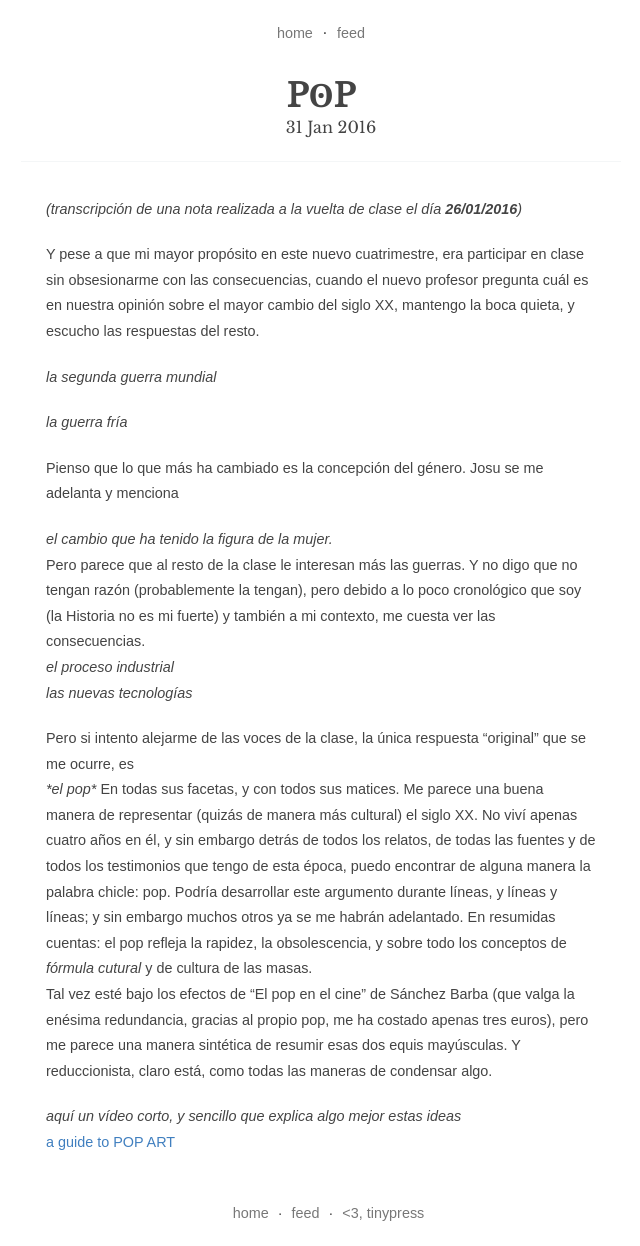
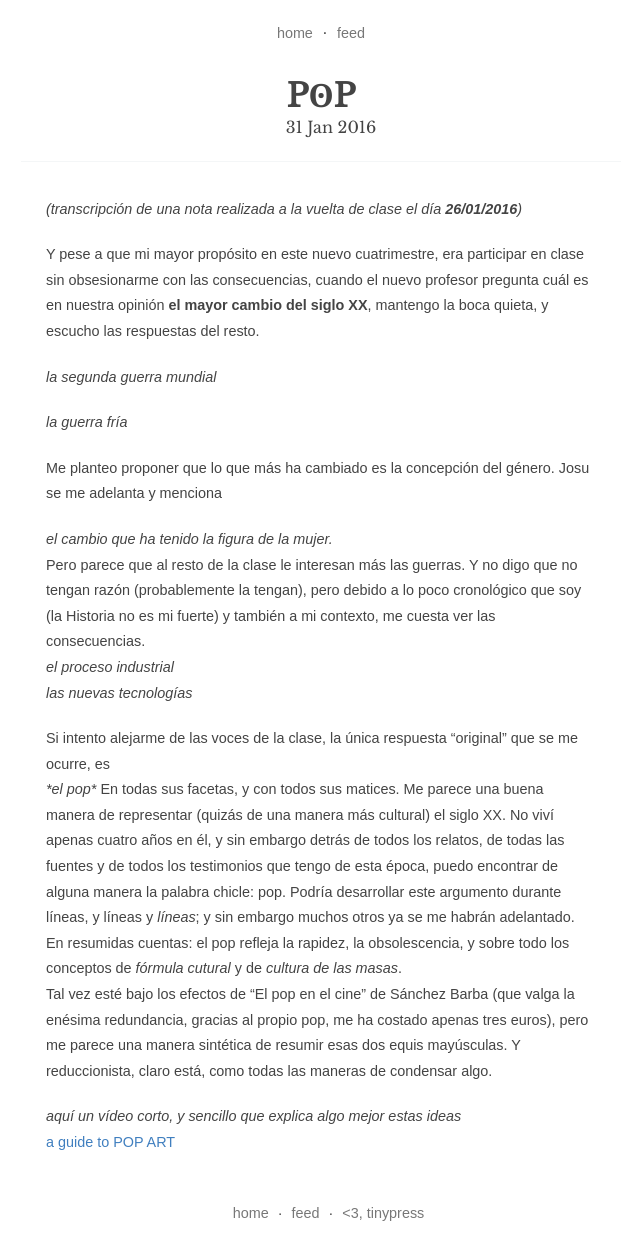
Before and after one commit to alvarosnicket/alvarosnicket.github.io, a Jekyll site: the page built from _posts/2016-01-31-p-p.markdown, in a window 1280 px wide. Shown: the whole page, without its empty margins (319-959 px from the left). Built offline with Jekyll 4.4.1, drawn with Linux system fonts in a browser that asks for light colours.

Commit message:
Post update: PʘP

```diff
--- a/_posts/2016-01-31-p-p.markdown
+++ b/_posts/2016-01-31-p-p.markdown
@@ -5,22 +5,22 @@ layout: post
 ---
 _(transcripción de una nota realizada a la vuelta de clase el día **26/01/2016**)_
 
-Y pese a que mi mayor propósito en este nuevo cuatrimestre, era participar en clase sin obsesionarme con las consecuencias, cuando el nuevo profesor pregunta cuál es en nuestra opinión sobre el mayor cambio del siglo XX, mantengo la boca quieta, y escucho las respuestas del resto.
+Y pese a que mi mayor propósito en este nuevo cuatrimestre, era participar en clase sin obsesionarme con las consecuencias, cuando el nuevo profesor pregunta cuál es en nuestra opinión **el mayor cambio del siglo XX**, mantengo la boca quieta, y escucho las respuestas del resto.
 
 *la segunda guerra mundial*
 
 *la guerra fría*
 
-Pienso que lo que más ha cambiado es la concepción del género. Josu se me adelanta y menciona
+Me planteo proponer que lo que más ha cambiado es la concepción del género. Josu se me adelanta y menciona
 
 *el cambio que ha tenido la figura de la mujer.*
 Pero parece que al resto de la clase le interesan más las guerras. Y no digo que no tengan razón (probablemente la tengan), pero debido a lo poco cronológico que soy (la Historia no es mi fuerte) y también a mi contexto, me cuesta ver las consecuencias.
 *el proceso industrial*
 *las nuevas tecnologías*
 
-Pero si intento alejarme de las voces de la clase, la única respuesta "original" que se me ocurre, es
+Si intento alejarme de las voces de la clase, la única respuesta "original" que se me ocurre, es
 _*el pop*_
-En todas sus facetas, y con todos sus matices.  Me parece una buena manera de representar (quizás de manera más cultural) el siglo XX. No viví apenas cuatro años en él, y sin embargo detrás de todos los relatos, de todas las fuentes y de todos los testimonios que tengo de esta época, puedo encontrar de alguna manera la palabra chicle: pop. Podría desarrollar este argumento durante líneas, y líneas y líneas; y sin embargo muchos otros ya se me habrán adelantado. En resumidas cuentas: el pop refleja la rapidez, la obsolescencia, y sobre todo los conceptos de *fórmula cutural* y de cultura de las masas.
+En todas sus facetas, y con todos sus matices.  Me parece una buena manera de representar (quizás de una manera más cultural) el siglo XX. No viví apenas cuatro años en él, y sin embargo detrás de todos los relatos, de todas las fuentes y de todos los testimonios que tengo de esta época, puedo encontrar de alguna manera la palabra chicle: pop. Podría desarrollar este argumento durante líneas, y líneas y *líneas*; y sin embargo muchos otros ya se me habrán adelantado. En resumidas cuentas: el pop refleja la rapidez, la obsolescencia, y sobre todo los conceptos de *fórmula cutural* y de *cultura de las masas*.
 Tal vez esté bajo los efectos de "El pop en el cine" de Sánchez Barba (que valga la enésima redundancia, gracias al propio pop, me ha costado apenas tres euros), pero me parece una manera sintética de resumir esas dos equis mayúsculas. Y reduccionista, claro está, como todas las maneras de condensar algo.
 
 *aquí un vídeo corto, y sencillo que explica algo mejor estas ideas*
```
